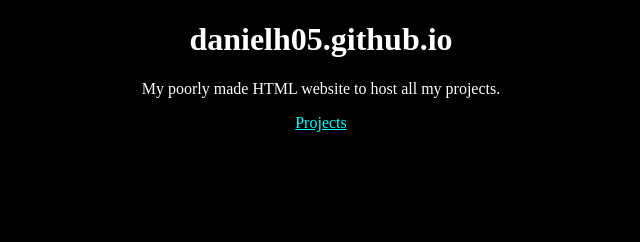
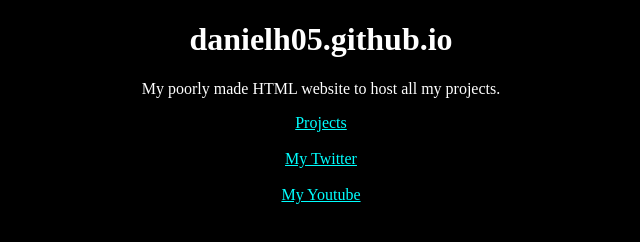
Before and after one commit to danielh05/danielh05.github.io, a plain HTML site: page index.html in a window 1280 px wide. Shown: the whole page, without its empty margins (319-959 px from the left). Drawn offline with Linux system fonts and the light colour scheme.

Commit message:
add twitter and youtube

```diff
--- a/index.html
+++ b/index.html
@@ -9,5 +9,9 @@
 <h1>danielh05.github.io</h1>
 <p>My poorly made HTML website to host all my projects.</p>
 <a href="projects.html" style="color:cyan;">Projects</a>
+<br><br>
+<a href="https://twitter.com/TheDanielh05" target="_blank" style="color:cyan;">My Twitter</a>
+<br><br>
+<a href="https://www.youtube.com/c/danielh05/" target="_blank" style="color:cyan;">My Youtube</a>
 </body>
 </html>
```
